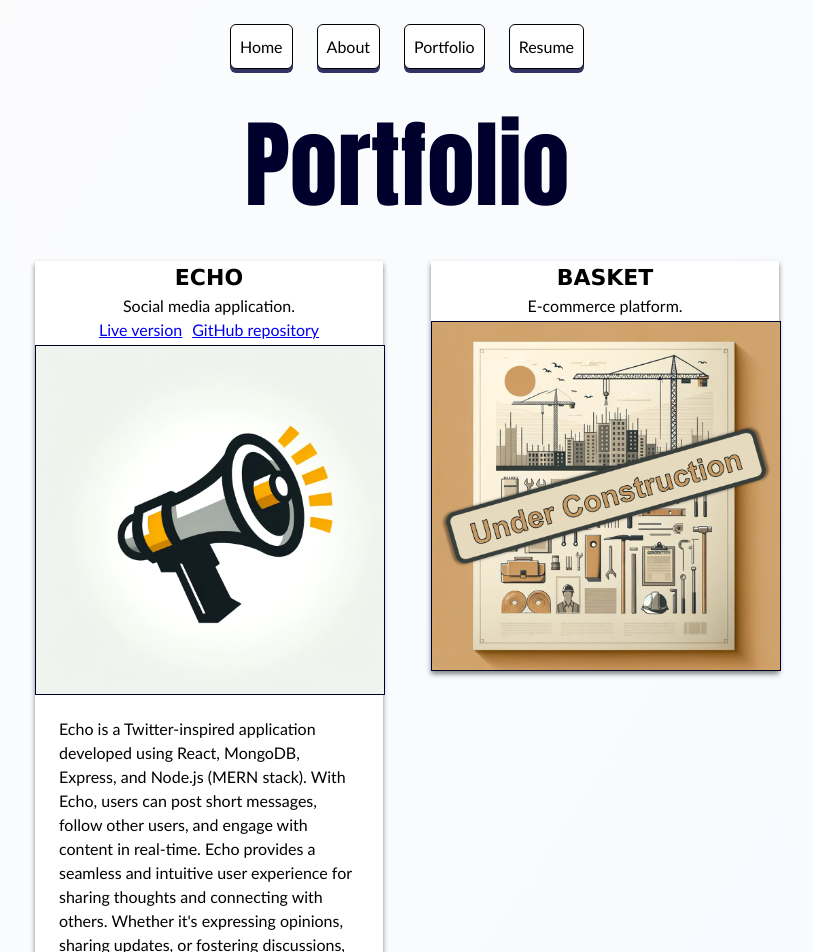
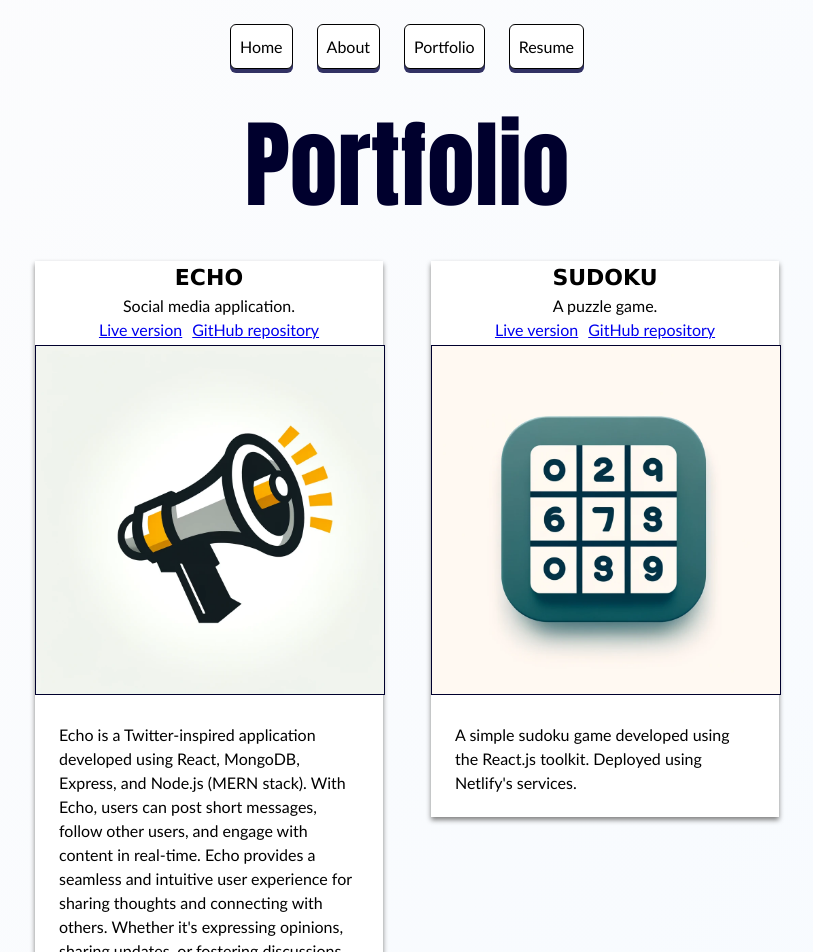
Before and after one commit to maximshilo/personal-website, a React (Create React App) app in the folder client/: page /portfolio in a window 1280 px wide. Shown: the top 952 px of the page, without its empty margins (233-1046 px from the left). Built offline with nearby package versions, Linux system fonts and the light colour scheme.

Commit message:
Added the Sudoku project
added content to Portfolio.jsx
added sudoku.png to client/public/

```diff
--- a/client/src/components/Portfolio.jsx
+++ b/client/src/components/Portfolio.jsx
@@ -27,7 +27,9 @@ export default function Portfolio(props) {
                                 <div className='empty'></div>
                                 <Link target="_blank" to={'https://github.com/maximshilo/echo.git'} className='projectBody'>GitHub repository</Link>
                             </div>
+                            <Link target="_blank" to={'https://echo-application-d49a62c92c1a.herokuapp.com/'}>
                                 <img className='projectImg' src='images/echo.png'></img>
+                            </Link>
                             <div className='row'>
                                 <p>
                                     Echo is a Twitter-inspired application developed using React, MongoDB, Express, and Node.js (MERN stack).
@@ -35,6 +37,25 @@ export default function Portfolio(props) {
                                     Echo provides a seamless and intuitive user experience for sharing thoughts and connecting with others.
                                     Whether it's expressing opinions, sharing updates, or fostering discussions,
                                     Echo offers a familiar platform for social interaction and networking.
+                                </p>
+                            </div>
+                        </div>
+
+                        <div className='projectCon'>
+                            <div className='row'><span className='projectHeading'>SUDOKU</span></div>
+                            <div className='row'><span className='projectBody'>A puzzle game.</span></div>
+                            <div className='row'>
+                                <Link target="_blank" to={'https://lively-shortbread-fdf4cb.netlify.app/'} className='projectBody'>Live version</Link>
+                                <div className='empty'></div>
+                                <Link target="_blank" to={'https://github.com/maximshilo/sudoku.git'} className='projectBody'>GitHub repository</Link>
+                            </div>
+                            <Link target="_blank" to={'https://lively-shortbread-fdf4cb.netlify.app/'}>
+                                <img className='projectImg' src='images/sudoku.png'></img>
+                            </Link>
+                            <div className='row'>
+                                <p>
+                                    A simple sudoku game developed using the React.js toolkit.
+                                    Deployed using Netlify's services.
                                 </p>
                             </div>
                         </div>
@@ -57,12 +78,6 @@ export default function Portfolio(props) {
                             <img className='projectImg' src='images/construction.png'></img>
                         </div>
 
-                        <div className='projectCon'>
-                            <div className='row'><span className='projectHeading'>SUDOKU</span></div>
-                            <div className='row'><span className='projectBody'>A puzzle game.</span></div>
-                            <img className='projectImg' src='images/construction.png'></img>
-                        </div>
-
                     </div>
                 </div>
             </div>
```
Also changed, not shown: client/public/images/sudoku.png (added). Lines whose indentation alone changed are shown as unchanged.
